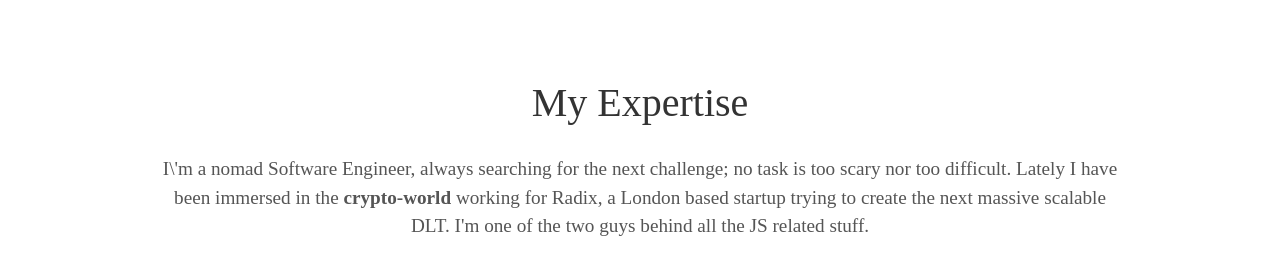
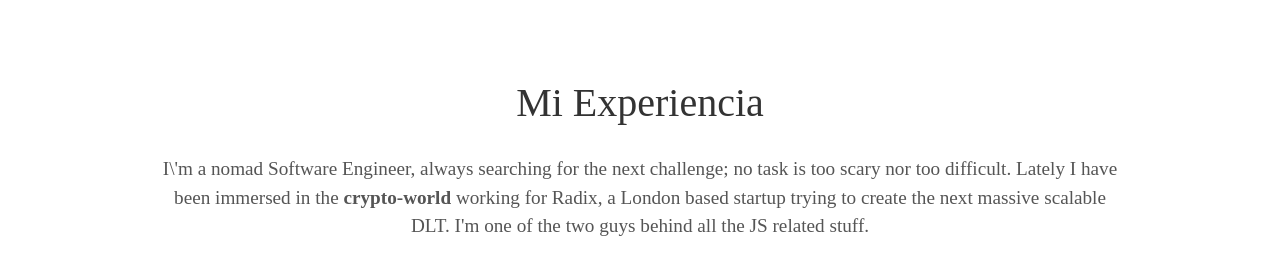
Before and after one commit to DaveSDev/davesdev, a Jekyll site: the page built from index.html, in a window 1280 px wide. Shown: the part 902-1182 px from the top of the page. Built offline with Jekyll 4.4.1, drawn with Linux system fonts in a browser that asks for light colours; some web fonts are replaced.

Commit message:
Update about.html

```diff
--- a/_includes/about.html
+++ b/_includes/about.html
@@ -1,5 +1,5 @@
 <div class="user-details">
-  <h1>My Expertise</h1>
+  <h1>Mi Experiencia</h1>
   <p>{{ site.user_description }}</p>
 </div>
 <div class="user">
```
